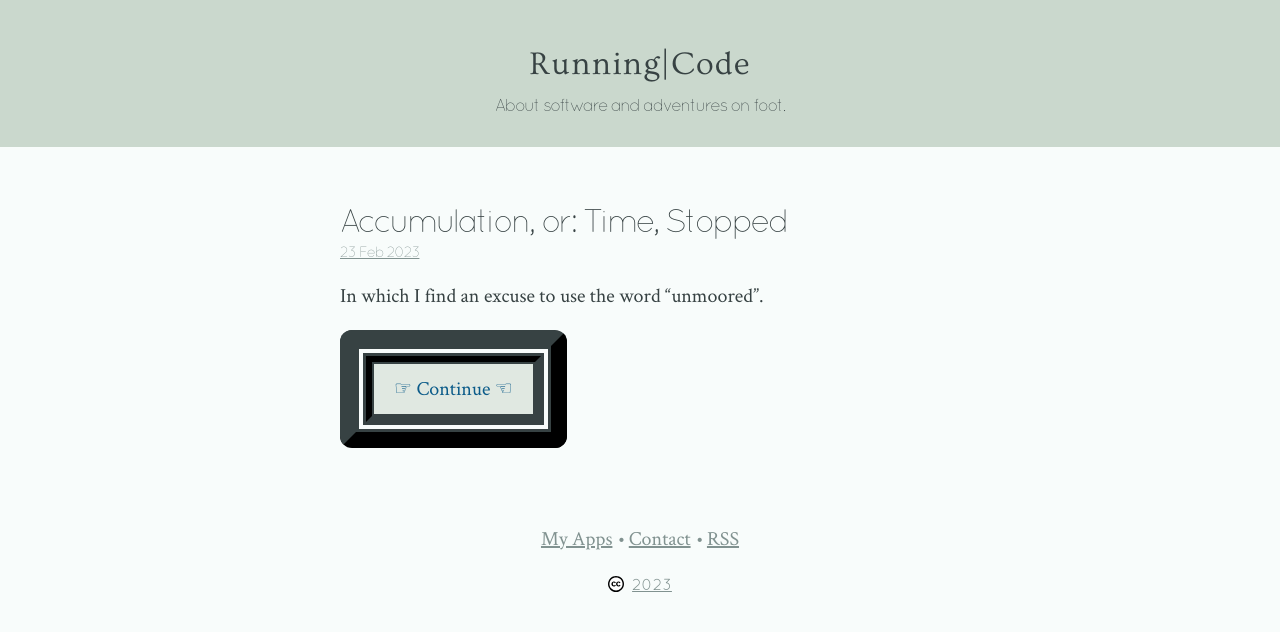
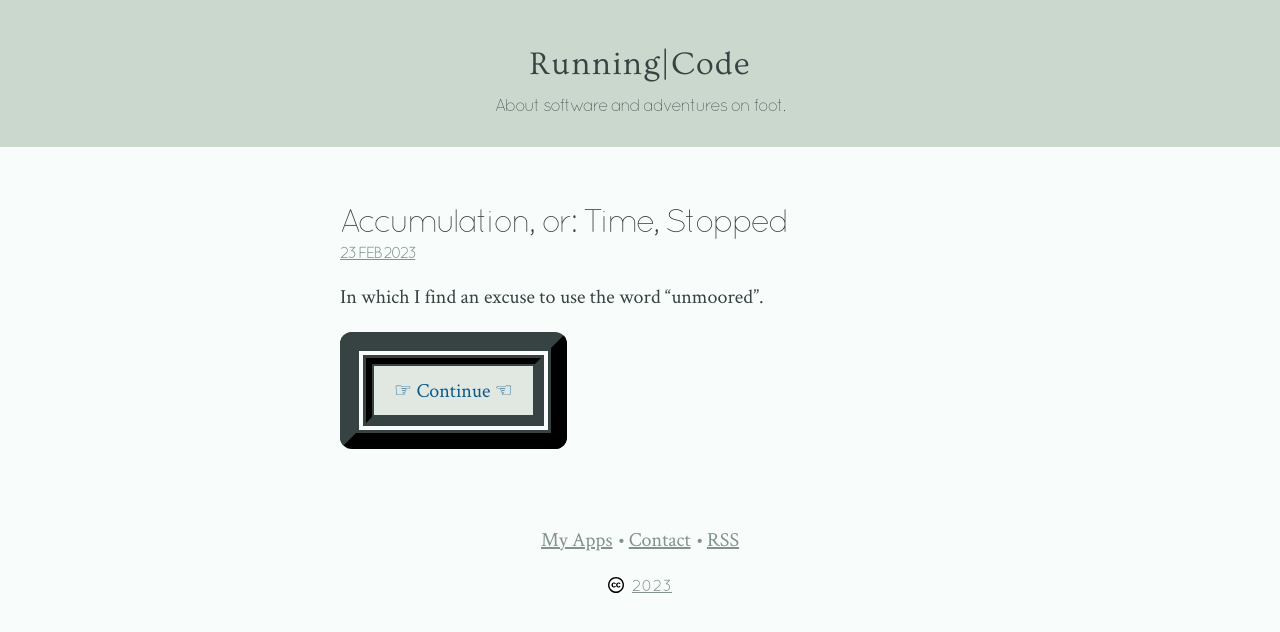
Before and after one commit to mmertsock/mmertsock.github.io, a Jekyll site: the page built from _posts/2023-02-23-accumulation.md, in a window 1280 px wide. Shown: the top 632 px of the page. Built offline with Jekyll 4.4.1, drawn with Linux system fonts in a browser that asks for light colours.

Commit message:
Restructure archive. Rewrite time.

```diff
--- a/css/main.css
+++ b/css/main.css
@@ -102,8 +102,6 @@
 }
 
 a { /* inspired by inessential.com */
-    -webkit-transition: all 0.2s ease-in-out;
-    -moz-transition: all 0.2s ease-in-out;
     transition: all 0.2s ease-in-out;
 }
 
@@ -118,11 +116,21 @@
     background-color: var(--background-color-main);
 }
 
-h1, h2, h3, header .caption, article .figure, time {
+h1, h2, h3, header .caption, article .figure {
     font-family: var(--font-face-secondary);
     font-weight: 300;
     letter-spacing: -0.075em;
     margin-bottom: 0.5em;
+    text-rendering: optimizelegibility;
+}
+
+time {
+    color: var(--text-color-secondary);
+    font-family: var(--font-face-secondary);
+    font-weight: 500;
+    font-size: 12pt;
+    letter-spacing: -1.5pt;
+    text-transform: uppercase;
     text-rendering: optimizelegibility;
 }
 
@@ -137,9 +145,7 @@
 
 h1.with-time + time {
     display: block;
-    color: var(--text-color-secondary);
-    font-size: 80%;
-    margin-bottom: 1.25em; /* match the 0.5em margin of h1 without time */
+    margin-bottom: 1em; /* match the 0.5em margin of h1 without time */
 }
 
 h1.with-time + time a:any-link {
@@ -312,24 +318,37 @@
     font-size: 9pt;
 }
 
-nav ul, nav li {
+nav ul, section.archive ol {
     list-style: none;
+    padding: 0;
 }
 
-nav.archive li {
-    clear: both;
-    padding-left: 8em;
+/* fin */
+section.archive h2:last-child {
+    text-transform: lowercase;
+    font-style: italic;
+}
+
+.archive li {
+    margin: 14pt 0;
+    padding-left: 90pt;
+    padding-right: 8pt; /* visually balance the perceived indent of <time>s */
+    line-height: 16pt;
     -webkit-hyphens: none;
     hyphens: none;
 }
 
-nav.archive time {
-    display: block;
-    width: 7em;
-    margin: 0 0 0 -8em;
-    float: left;
+.archive time {
+    display: inline-block;
+    width: 67pt;
+    margin-left: -85pt;
+    margin-right: 15pt;
     text-align: right;
-    color: var(--text-color-secondary);
+}
+
+.archive a {
+    -webkit-hyphens: none;
+    hyphens: none;
 }
 
 nav.links ul {
@@ -402,19 +421,21 @@
         padding-top: 0.5em;
         padding-bottom: 0.5em;
     }
-    nav.archive li {
-        padding-left: 90px;
-        margin: 0.5em 0;
+
+    time {
+        font-size: 11pt;
+        letter-spacing: -1.25pt;
     }
-    nav.archive time {
-        margin-top: 1.5px;
-        margin-left: -96px;
-        width: 88px;
-        font-size: 80%;
-        font-style: italic;
+
+    .archive li {
+        padding-left: 70pt;
+        padding-right: 4pt;
     }
-    nav.archive ul {
-        padding-left: 0;
+
+    .archive time {
+        width: 65pt;
+        margin-left: -70pt;
+        margin-right: 1pt;
     }
 
     article .figure {
@@ -586,7 +607,6 @@
 
 .instagram-media {
     width:79.375% ! important;
-    width:-webkit-calc(80% - 2px) ! important;
     width:calc(80% - 2px) ! important;
     margin: 1px auto ! important;
 }
```
Also changed, not shown: index.html (+18 -18 lines).
